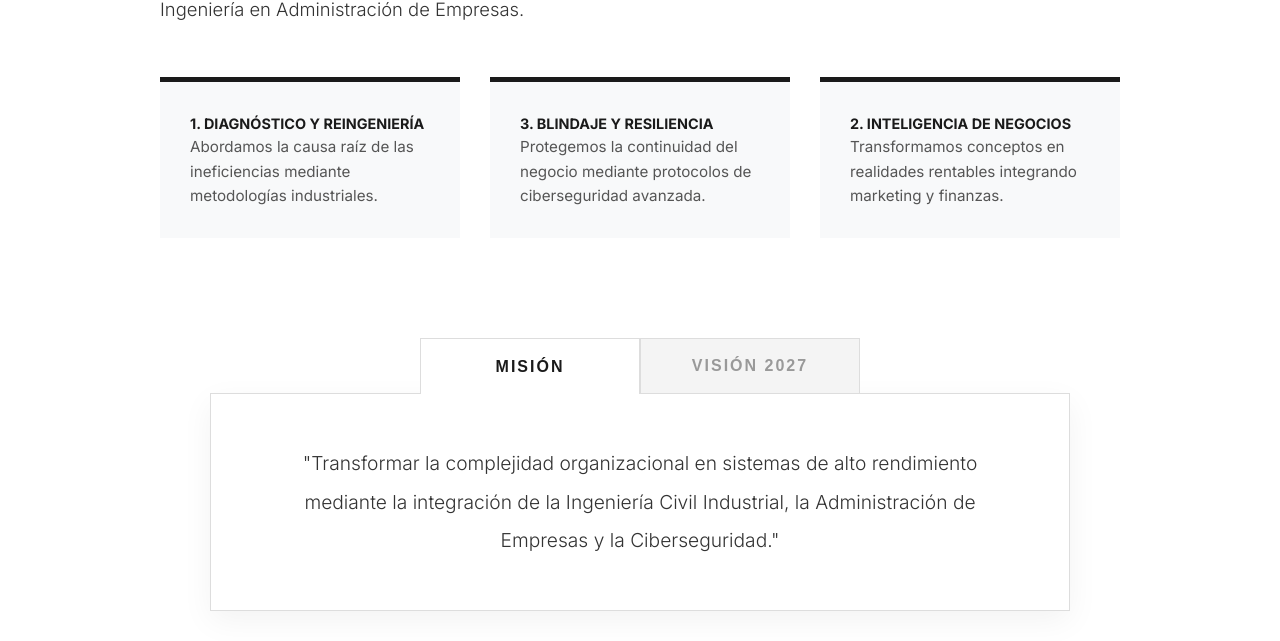
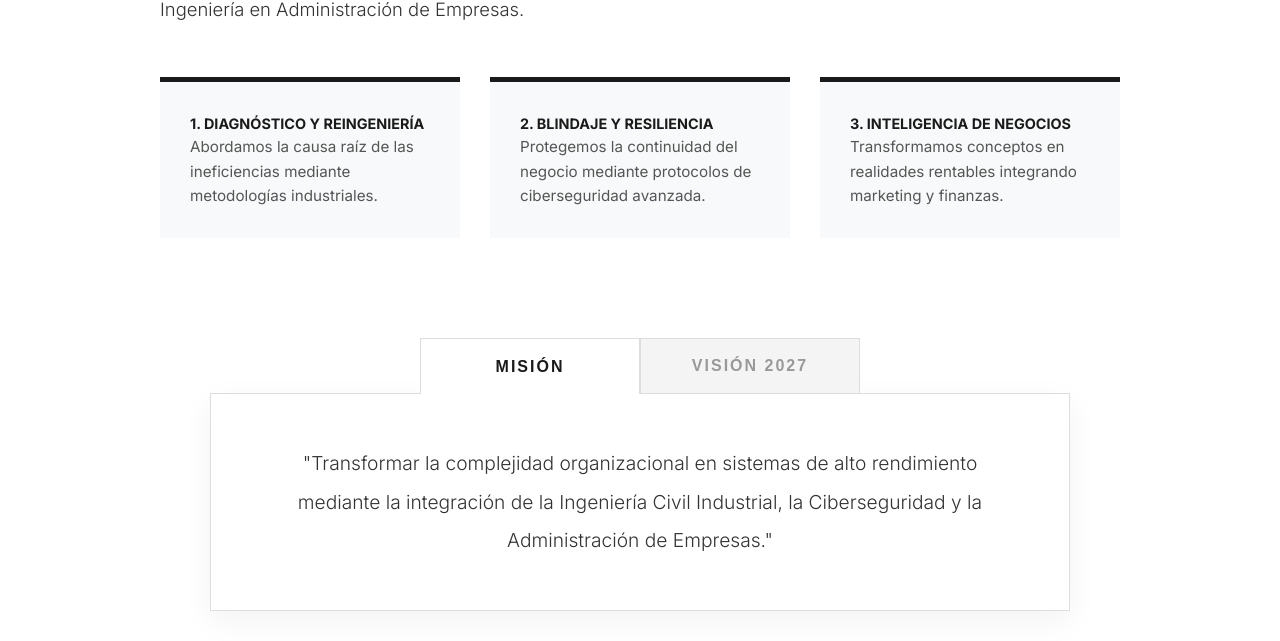
Before and after one commit to IKUBERT/ikubert.github.io, a Jekyll site: the page built from acerca.html, in a window 1280 px wide and 900 px high, scrolled down 735 px. Shown: the part 145-786 px from the top of the window. Built offline with Jekyll 4.4.1, drawn with Linux system fonts in a browser that asks for light colours.

Commit message:
Update acerca.html

```diff
--- a/acerca.html
+++ b/acerca.html
@@ -53,11 +53,11 @@ title: Acerca de | I-KUBERT
             <p style="font-size: 0.95rem; color: #555;">Abordamos la causa raíz de las ineficiencias mediante metodologías industriales.</p>
         </div>
         <div style="padding: 30px; background: #f8f9fa; border-top: 5px solid #1a1a1a;">
-            <h4 style="margin-top: 0; text-transform: uppercase; font-size: 0.9rem;">3. Blindaje y Resiliencia</h4>
+            <h4 style="margin-top: 0; text-transform: uppercase; font-size: 0.9rem;">2. Blindaje y Resiliencia</h4>
             <p style="font-size: 0.95rem; color: #555;">Protegemos la continuidad del negocio mediante protocolos de ciberseguridad avanzada.</p>
         </div>
         <div style="padding: 30px; background: #f8f9fa; border-top: 5px solid #1a1a1a;">
-            <h4 style="margin-top: 0; text-transform: uppercase; font-size: 0.9rem;">2. Inteligencia de Negocios</h4>
+            <h4 style="margin-top: 0; text-transform: uppercase; font-size: 0.9rem;">3. Inteligencia de Negocios</h4>
             <p style="font-size: 0.95rem; color: #555;">Transformamos conceptos en realidades rentables integrando marketing y finanzas.</p>
         </div>
     </div>
@@ -71,7 +71,7 @@ title: Acerca de | I-KUBERT
     </div>
     <div style="background: #fff; border: 1px solid #ddd; padding: 50px; text-align: center; box-shadow: 0 10px 30px rgba(0,0,0,0.05);">
         <div id="mision" class="tab-content" style="display: block; animation: fadeIn 0.5s;">
-            <p style="font-size: 1.2rem; line-height: 2; color: #333; margin: 0; font-weight: 300;">"Transformar la complejidad organizacional en sistemas de alto rendimiento mediante la integración de la Ingeniería Civil Industrial, la Administración de Empresas y la Ciberseguridad."</p>
+            <p style="font-size: 1.2rem; line-height: 2; color: #333; margin: 0; font-weight: 300;">"Transformar la complejidad organizacional en sistemas de alto rendimiento mediante la integración de la Ingeniería Civil Industrial, la Ciberseguridad y la Administración de Empresas."</p>
         </div>
         <div id="vision" class="tab-content" style="display: none; animation: fadeIn 0.5s;">
             <p style="font-size: 1.2rem; line-height: 2; color: #333; margin: 0; font-weight: 300;">"Consolidarnos como la consultora boutique referente en Chile para la alta dirección."</p>
```
